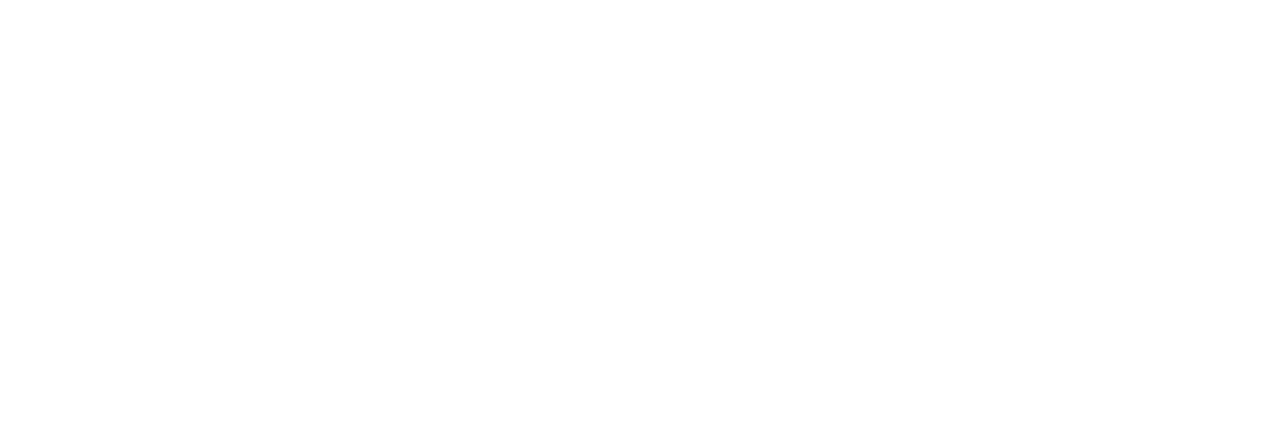
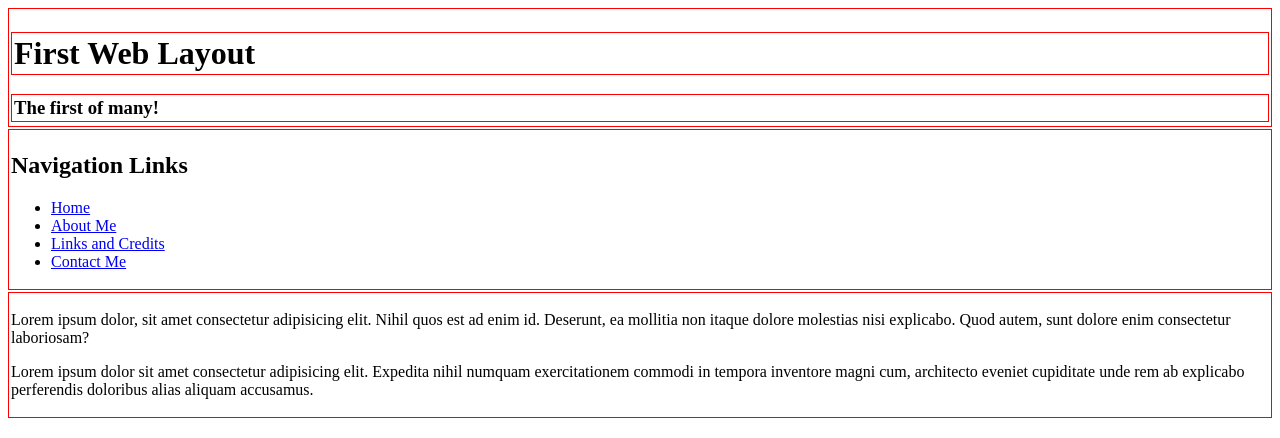
Before and after one commit to coderbenny/my-practice, a plain HTML site: page index2.html in a window 1280 px wide. Drawn offline with Linux system fonts and the light colour scheme; files that its build step writes are made by us from their sources.

Commit message:
Initial commit

```diff
--- a/index2.html
+++ b/index2.html
@@ -11,15 +11,23 @@
 
 <body>
     <div id="heading">
-
+        <h1 id="brand">First Web Layout</h1>
+        <h3 id="tagline">The first of many!</h3>
     </div> <!-- end of heading div -->
 
     <div id="sidebar">
-
+        <h2>Navigation Links</h2>
+        <ul id="navlist">
+           <li><a href="index.html" title="Home">Home</a></li>
+           <li><a href="about.html" title="About Me">About Me</a></li>
+           <li><a href="links.html" title="Links and Credits">Links and Credits</a></li>
+           <li><a href="contact.html" title="Contact Me">Contact Me</a></li>
+        </ul>
     </div> <!-- end of sidebar div -->
 
     <div id="maincontent">
-
+        <p>Lorem ipsum dolor, sit amet consectetur adipisicing elit. Nihil quos est ad enim id. Deserunt, ea mollitia non itaque dolore molestias nisi explicabo. Quod autem, sunt dolore enim consectetur laboriosam?</p>
+        <p>Lorem ipsum dolor sit amet consectetur adipisicing elit. Expedita nihil numquam exercitationem commodi in tempora inventore magni cum, architecto eveniet cupiditate unde rem ab explicabo perferendis doloribus alias aliquam accusamus.</p>
     </div> <!-- end of maincontent div -->
 
 
--- a/layout.css
+++ b/layout.css
@@ -0,0 +1,5 @@
+#heading, #brand, #tagline, #sidebar, #maincontent {
+    border: 1px solid red;
+    padding: 2px;
+    margin-bottom: 2px;
+}
```
